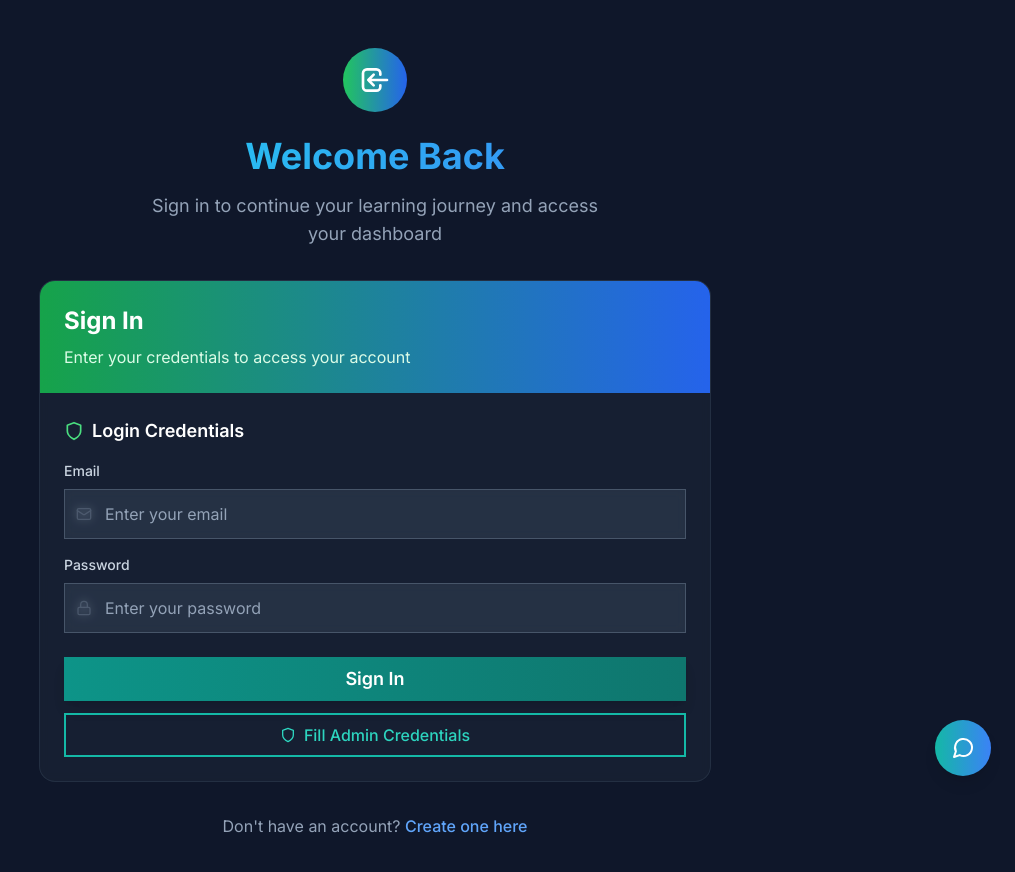
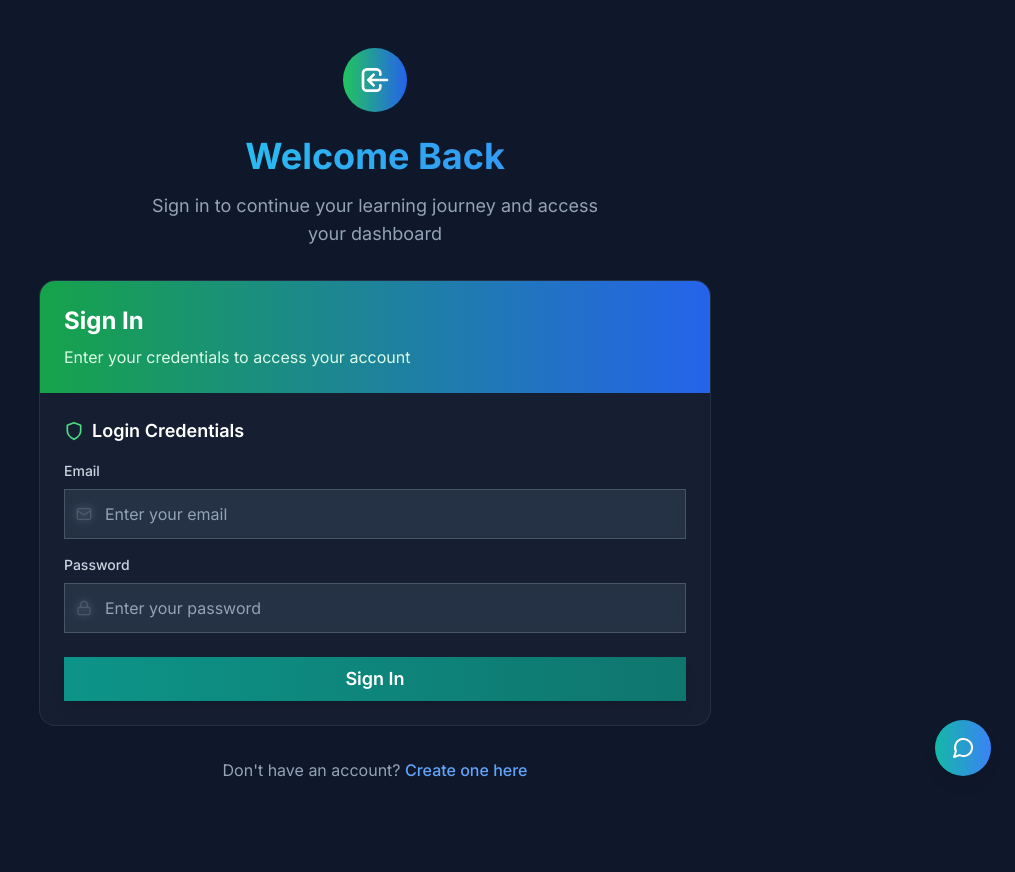
Before and after one commit to unnat7779/edtech, a Next.js app: page /login in a window 1280 px wide. Shown: the top 872 px of the page, without its empty margins (265-1280 px from the left). After the commit the page ends 830 px from the top, so only its background shows below. Built offline with nearby package versions, Linux system fonts and the light colour scheme.

Commit message:
comment out unused buttons in FeedbackHeader and LoginForm

```diff
--- a/src/components/admin/feedback/FeedbackHeader.jsx
+++ b/src/components/admin/feedback/FeedbackHeader.jsx
@@ -22,10 +22,10 @@ export default function FeedbackHeader({ router, onShowHistory }) {
             <History className="h-4 w-4 mr-2" />
             History
           </Button>
-          <Button variant="outline" size="sm" onClick={() => router.push("/admin/analytics")}>
+          {/* <Button variant="outline" size="sm" onClick={() => router.push("/admin/analytics")}>
             <BarChart3 className="h-4 w-4 mr-2" />
             Analytics
-          </Button>
+          </Button> */}
         </div>
       </div>
     </div>
--- a/src/components/forms/LoginForm.jsx
+++ b/src/components/forms/LoginForm.jsx
@@ -280,7 +280,7 @@ export default function LoginForm() {
               )}
             </Button>
 
-            <Button
+            {/* <Button
               type="button"
               onClick={fillAdminCredentials}
               variant="outline"
@@ -288,7 +288,7 @@ export default function LoginForm() {
             >
               <Shield className="w-4 h-4 mr-2" />
               Fill Admin Credentials
-            </Button>
+            </Button> */}
           </div>
         </form>
       </div>
```
